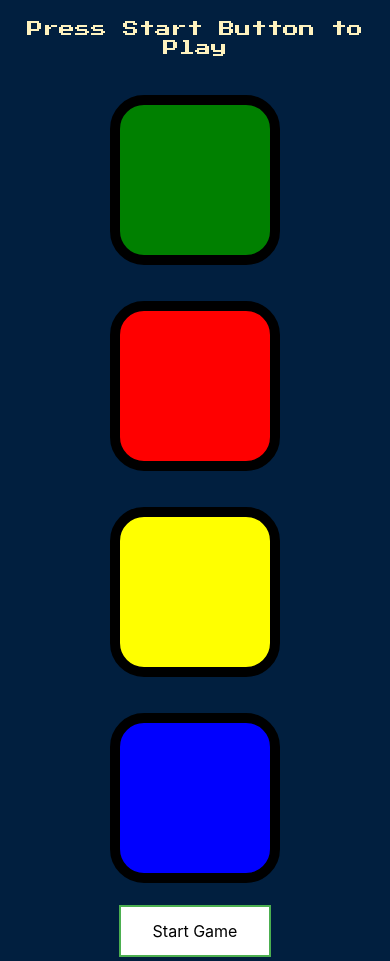
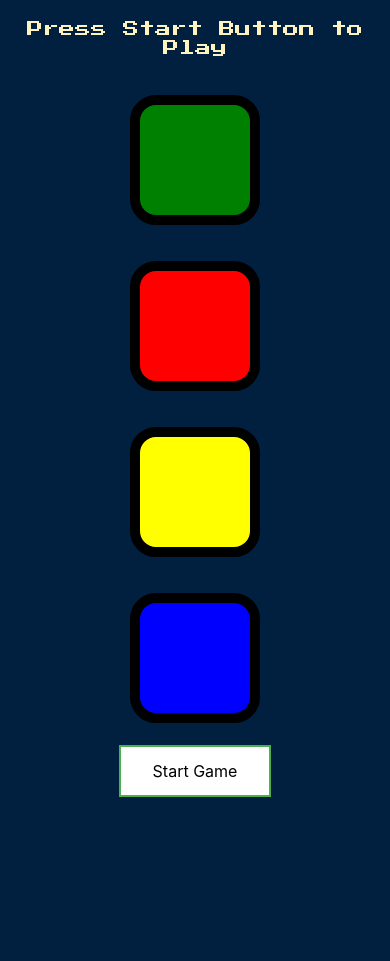
Before and after one commit to umishragit/SimonGame, a plain HTML site: page index.html in a window 390 px wide. After the commit the page ends 844 px from the top, so only its background shows below. Drawn offline with nearby package versions, Linux system fonts and the light colour scheme.

Commit message:
Update styles.css
changing height and width for btn for small devices

```diff
--- a/styles.css
+++ b/styles.css
@@ -87,8 +87,8 @@ body {
   .btn {
   margin: 5%;
   display: inline-block;
-  height: 170px;
-  width: 170px;
+  height: 130px;
+  width: 130px;
   border: 10px solid black;
   border-radius: 20%;
 }
```
